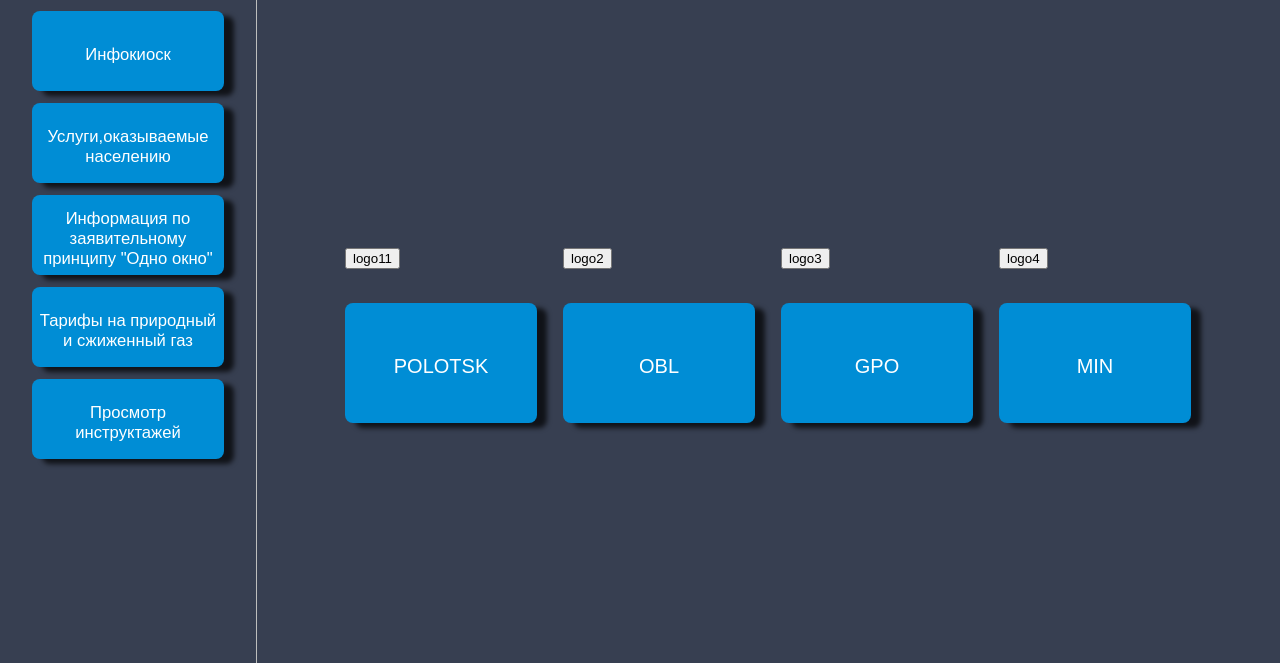
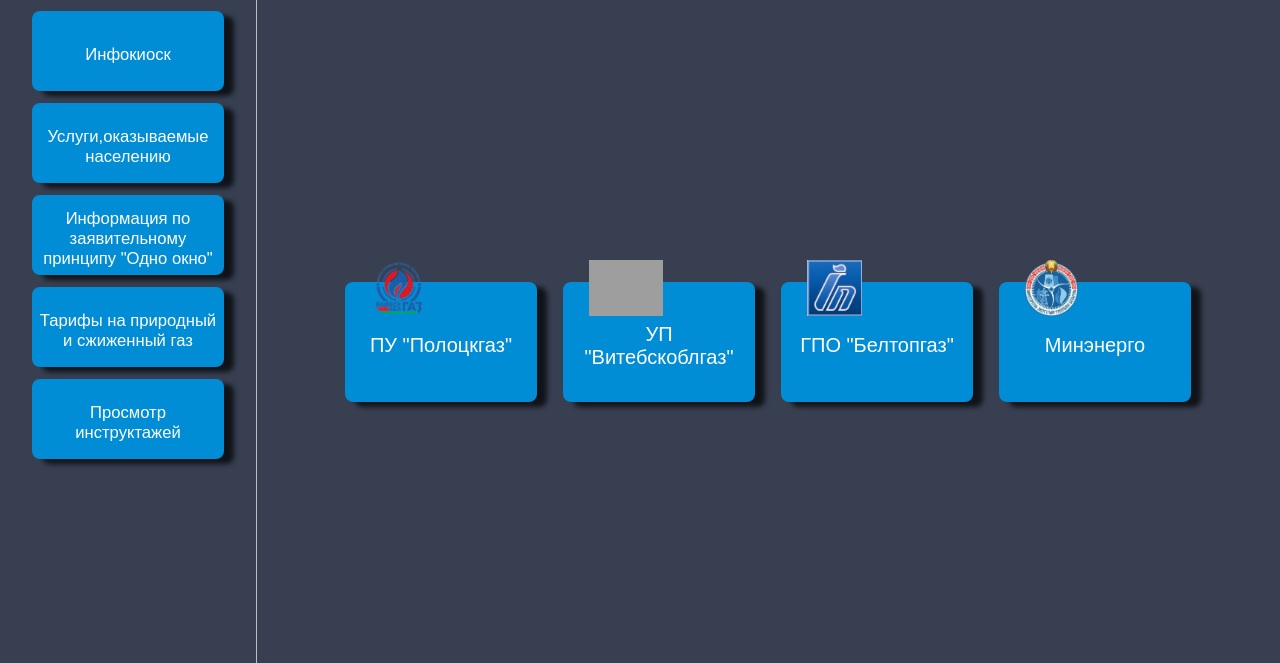
Before and after one commit to samovaruk69/kiosk, a Django app: page /OneWindow/leadership_structure/leadership_structure/ in a window 1280 px wide. Shown: the part 81-744 px from the top of the page. Run offline with Django 4.2, Linux system fonts and the light colour scheme; grey boxes are pictures that could not be loaded.

Commit message:
full all

```diff
--- a/web_kiosk/main/templates/main/OneWindow/leadership_structure/leadership_structure.html
+++ b/web_kiosk/main/templates/main/OneWindow/leadership_structure/leadership_structure.html
@@ -1,4 +1,5 @@
 {%extends 'main/layout.html'%}
+{%load static%}
 {%block head%}Структура руководства{%endblock%}
 {%block topbar%}Структура руководства{%endblock%}
 
@@ -6,18 +7,16 @@
 
 <table class="leadership_table" cellspacing="19vh">
     <tr>
-
-        <td><a href="{%url 'leadership_Polotsk'%}"><button class="">logo11</button></a></td>
-        <td><a href="{%url 'leadership_Oblgas'%}"><button class="">logo2</button></a></td>
-        <td><a href="{%url 'leadership_GPO'%}"><button class="">logo3</button></a></td>
-        <td><a href="{%url 'leadership_Minenergo'%}"><button class="">logo4</button></a></td>
-
+        <td><a href="{%url 'leadership_Polotsk'%}"><div class="div_logo" ><img class="logo" src="{%static 'main/img/logo.png'%}"  alt=""></div></a></td>
+        <td><a href="{%url 'leadership_Oblgas'%}"><div class="div_logo" ><img class="logo" src="{%static 'main/img/logo_oblgas.png'%}"  alt=""></div></a></td>
+        <td><a href="{%url 'leadership_GPO'%}"><div class="div_logo" ><img class="logo" src="{%static 'main/img/logo_GPO.jpeg'%}"  alt=""></div></a></td>
+        <td><a href="{%url 'leadership_Minenergo'%}"><div class="div_logo" ><img class="logo" src="{%static 'main/img/minenergo.png'%}"  alt=""></div></a></td>
     </tr>
     <tr>
-        <td><a href="{%url 'leadership_Polotsk'%}"><button class="leadership_button">POLOTSK</button></a></td>
-        <td><a href="{%url 'leadership_Oblgas'%}"><button class="leadership_button">OBL</button></a></td>
-        <td><a href="{%url 'leadership_GPO'%}"><button class="leadership_button">GPO</button></a></td>
-        <td><a href="{%url 'leadership_Minenergo'%}"><button class="leadership_button">MIN</button></a></td>
+        <td><a href="{%url 'leadership_Polotsk'%}"><button class="leadership_button">ПУ "Полоцкгаз"</button></a></td>
+        <td><a href="{%url 'leadership_Oblgas'%}"><button class="leadership_button">УП "Витебскоблгаз"</button></a></td>
+        <td><a href="{%url 'leadership_GPO'%}"><button class="leadership_button">ГПО "Белтопгаз"</button></a></td>
+        <td><a href="{%url 'leadership_Minenergo'%}"><button class="leadership_button">Минэнерго</button></a></td>
 
     </tr>
 </table>
```
